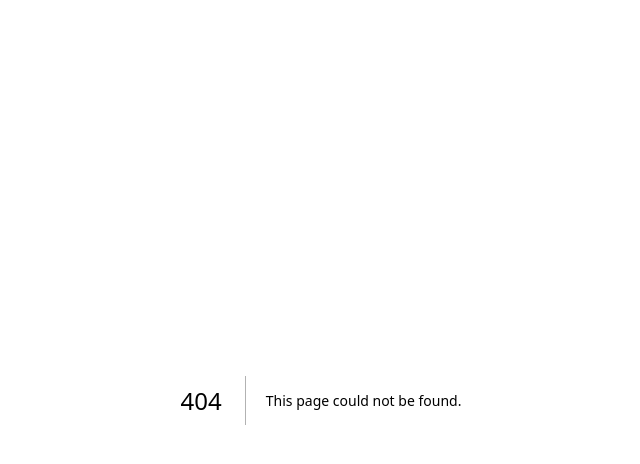
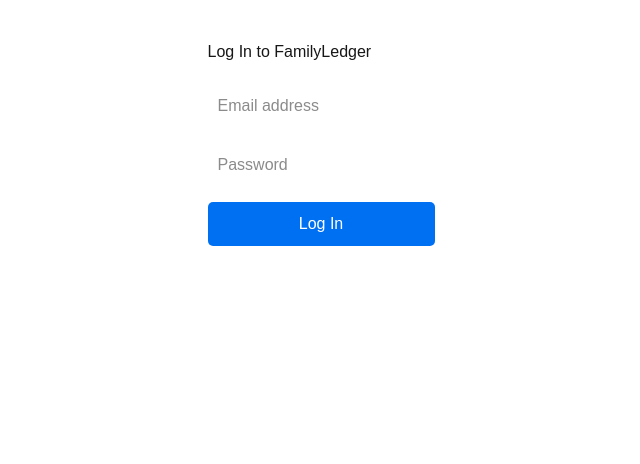
Before and after one commit to Urvi-Ladhani/Family-Ledger, a Next.js app: page /login in a window 1280 px wide. Before the commit this address had no page. Shown: the top 464 px of the page, without its empty margins (319-959 px from the left). Built offline with nearby package versions, Linux system fonts and the light colour scheme; no server answers.

Commit message:
login added

```diff
--- /dev/null
+++ b/src/app/create-family/page.tsx
@@ -0,0 +1,28 @@
+'use client'
+
+import { useState } from 'react'
+
+export default function CreateFamilyPage() {
+  const [familyName, setFamilyName] = useState('')
+
+  const handleCreate = async (e: React.FormEvent) => {
+    e.preventDefault()
+    console.log("Create family API call goes here for:", familyName)
+  }
+
+  return (
+    <div style={{ maxWidth: '400px', margin: '40px auto' }}>
+      <h2>Create Your Family</h2>
+      <form onSubmit={handleCreate} style={{ display: 'flex', flexDirection: 'column', gap: '10px' }}>
+        <input
+          type="text"
+          placeholder="Enter Family Name"
+          value={familyName}
+          onChange={(e) => setFamilyName(e.target.value)}
+          style={{ padding: '8px' }}
+        />
+        <button type="submit" style={{ padding: '10px' }}>Create Family</button>
+      </form>
+    </div>
+  )
+}
--- /dev/null
+++ b/src/app/dashboard/page.tsx
@@ -0,0 +1,75 @@
+'use client'
+
+import { useEffect, useState } from 'react'
+import { useRouter } from 'next/navigation'
+import { createClient } from '../../../utils/supabase/client'
+import Link from 'next/link'
+
+export default function DashboardPage() {
+  const [userEmail, setUserEmail] = useState<string | null>(null)
+  const [loading, setLoading] = useState(true)
+  const router = useRouter()
+  const supabase = createClient()
+
+  useEffect(() => {
+    // Check if the user is logged in when the page loads
+    const checkUser = async () => {
+      const { data: { user } } = await supabase.auth.getUser()
+      if (!user) {
+        router.push('/login') // Kick them out to login if not authenticated
+      } else {
+        setUserEmail(user.email ?? '')
+      }
+      setLoading(false)
+    }
+    checkUser()
+  }, [router, supabase.auth])
+
+  // THE LOG OUT FUNCTION
+  const handleLogout = async () => {
+    await supabase.auth.signOut()
+    router.push('/login')
+  }
+
+  if (loading) return <div style={{ padding: '40px' }}>Loading your ledger...</div>
+
+  return (
+    <div style={{ maxWidth: '800px', margin: '40px auto', fontFamily: 'sans-serif', padding: '0 20px' }}>
+
+      {/* Header bar */}
+      <div style={{ display: 'flex', justifyContent: 'space-between', alignItems: 'center', borderBottom: '1px solid #eee', paddingBottom: '20px', marginBottom: '30px' }}>
+        <h1 style={{ margin: 0 }}>FamilyLedger</h1>
+        <div style={{ display: 'flex', gap: '15px', alignItems: 'center' }}>
+          <span style={{ color: '#666' }}>{userEmail}</span>
+          <button
+            onClick={handleLogout}
+            style={{ padding: '8px 15px', backgroundColor: '#ff4d4f', color: 'white', border: 'none', borderRadius: '5px', cursor: 'pointer' }}
+          >
+            Log Out
+          </button>
+        </div>
+      </div>
+
+      {/* The "Traffic Cop" Area (No family yet) */}
+      <div style={{ textAlign: 'center', padding: '40px', backgroundColor: '#f8f9fa', borderRadius: '10px' }}>
+        <h2>You aren't in a Family yet!</h2>
+        <p style={{ color: '#666', marginBottom: '30px' }}>To start tracking expenses, you need to either create a new family unit or join an existing one.</p>
+
+        <div style={{ display: 'flex', justifyContent: 'center', gap: '20px' }}>
+          {/* Create Family Button */}
+          <Link href="/create-family" style={{ padding: '15px 30px', backgroundColor: '#0070f3', color: 'white', textDecoration: 'none', borderRadius: '5px', fontWeight: 'bold' }}>
+            Create a New Family
+            <div style={{ fontSize: '12px', fontWeight: 'normal', marginTop: '5px' }}>(You will be the Admin)</div>
+          </Link>
+
+          {/* Join Family Button */}
+          <button style={{ padding: '15px 30px', border: '2px solid #0070f3', color: '#0070f3', backgroundColor: 'transparent', borderRadius: '5px', fontWeight: 'bold', cursor: 'pointer' }}>
+            Join Existing Family
+            <div style={{ fontSize: '12px', fontWeight: 'normal', marginTop: '5px' }}>(You will be a Member)</div>
+          </button>
+        </div>
+      </div>
+
+    </div>
+  )
+}
--- /dev/null
+++ b/src/app/login/page.tsx
@@ -0,0 +1,68 @@
+'use client'
+
+import { useState } from 'react'
+import { useRouter } from 'next/navigation'
+import { createClient } from '../../../utils/supabase/client'
+
+export default function LoginPage() {
+  const [email, setEmail] = useState('')
+  const [password, setPassword] = useState('')
+  const [error, setError] = useState<string | null>(null)
+  const [loading, setLoading] = useState(false)
+  const router = useRouter()
+  const supabase = createClient()
+
+  const handleLogin = async (e: React.FormEvent) => {
+    e.preventDefault()
+    setLoading(true)
+    setError(null)
+
+    // Attempt to log the user in
+    const { error } = await supabase.auth.signInWithPassword({
+      email,
+      password,
+    })
+
+    if (error) {
+      setError(error.message)
+      setLoading(false)
+    } else {
+      // Success! Send them to the dashboard
+      router.push('/dashboard')
+    }
+  }
+
+  return (
+    <div style={{ maxWidth: '400px', margin: '40px auto', fontFamily: 'sans-serif' }}>
+      <h2>Log In to FamilyLedger</h2>
+
+      {error && <p style={{ color: 'red' }}>{error}</p>}
+
+      <form onSubmit={handleLogin} style={{ display: 'flex', flexDirection: 'column', gap: '15px', marginTop: '20px' }}>
+        <input
+          type="email"
+          placeholder="Email address"
+          value={email}
+          onChange={(e) => setEmail(e.target.value)}
+          required
+          style={{ padding: '10px', fontSize: '16px' }}
+        />
+        <input
+          type="password"
+          placeholder="Password"
+          value={password}
+          onChange={(e) => setPassword(e.target.value)}
+          required
+          style={{ padding: '10px', fontSize: '16px' }}
+        />
+        <button
+          type="submit"
+          disabled={loading}
+          style={{ padding: '10px', fontSize: '16px', cursor: 'pointer', backgroundColor: '#0070f3', color: 'white', border: 'none', borderRadius: '5px' }}
+        >
+          {loading ? 'Logging in...' : 'Log In'}
+        </button>
+      </form>
+    </div>
+  )
+}
--- /dev/null
+++ b/src/app/page.tsx
@@ -0,0 +1,19 @@
+import Link from 'next/link'
+
+export default function HomePage() {
+  return (
+    <div style={{ maxWidth: '600px', margin: '100px auto', textAlign: 'center', fontFamily: 'sans-serif' }}>
+      <h1>Welcome to FamilyLedger</h1>
+      <p style={{ marginBottom: '20px' }}>Your family's shared financial hub.</p>
+
+      <div style={{ display: 'flex', gap: '15px', justifyContent: 'center' }}>
+        <Link href="/signup" style={{ padding: '10px 20px', backgroundColor: '#0070f3', color: 'white', textDecoration: 'none', borderRadius: '5px' }}>
+          Sign Up
+        </Link>
+        <Link href="/dashboard" style={{ padding: '10px 20px', border: '1px solid #ccc', color: 'black', textDecoration: 'none', borderRadius: '5px' }}>
+          Go to Dashboard
+        </Link>
+      </div>
+    </div>
+  )
+}
```
